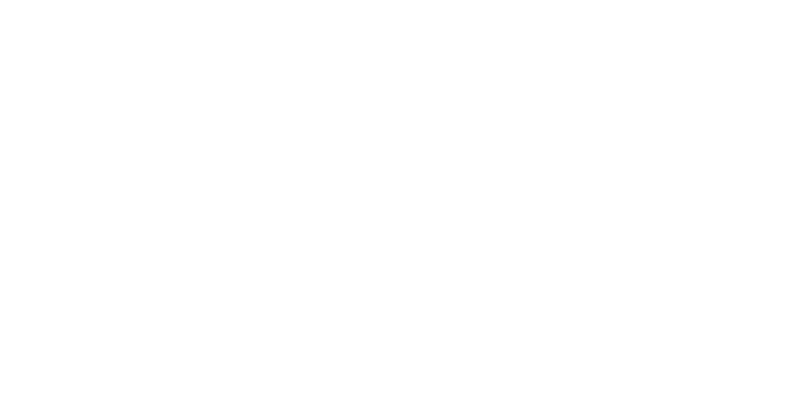
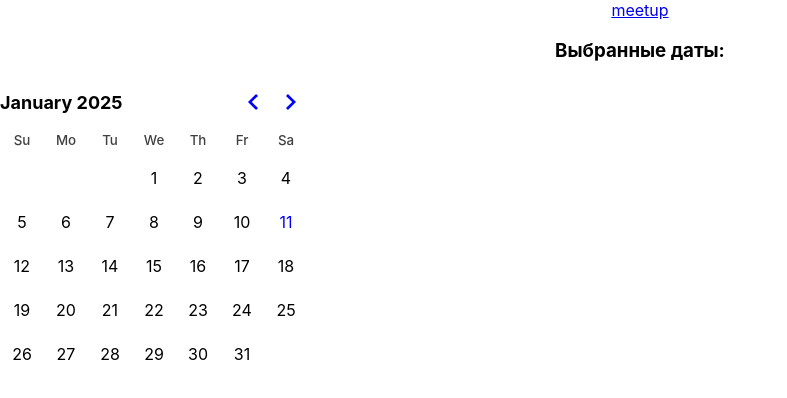
Before and after one commit to YaroslavRadiant/HakatonProject, a React (Create React App) app: page /1/meetup in a window 1280 px wide. Before the commit this address had no page. Shown: the top 398 px of the page, without its empty margins (0-787 px from the left). Built offline with nearby package versions, Linux system fonts and the light colour scheme.

Commit message:
first branch commit

```diff
--- a/package.json
+++ b/package.json
@@ -5,6 +5,7 @@
   "dependencies": {
     "cra-template": "1.2.0",
     "react": "^19.0.0",
+    "react-day-picker": "^9.5.0",
     "react-dom": "^19.0.0",
     "react-router-dom": "^7.1.1",
     "react-scripts": "5.0.1"
--- a/src/App.js
+++ b/src/App.js
@@ -1,14 +1,17 @@
-import { Route, Routes } from "react-router-dom";
+import { Link, Route, Routes } from "react-router-dom";
 import "./App.css";
 import CarearPlaning from "./pages/CarearPlaning/CarearPlaning";
+import Meetup from "./pages/Meetup/Meetup";
 
 function App() {
   return (
     <div className="App flex w-[100vw] h-lvh flex-col items-center">
+      <Link to={`/:user/meetup`}>meetup</Link>
       <Routes>
         {/* тут ваші пейджі */}
         <Route path={`/`} element={<></>} />
         <Route path={`/:user/carear-planing`} element={<CarearPlaning />} />
+        <Route path={`/:user/meetup`} element={<Meetup />} />
       </Routes>
     </div>
   );
--- /dev/null
+++ b/src/pages/Meetup/Meetup.js
@@ -0,0 +1,54 @@
+import React from "react";
+import { DayPicker } from "react-day-picker";
+import "react-day-picker/dist/style.css";
+
+function CalendarWithSpecificDates() {
+  const datesArray = [
+    new Date(2025, 0, 15),
+    new Date(2025, 0, 20),
+    new Date(2025, 0, 25),
+  ];
+
+  return (
+    <div className="flex flex-col items-center justify-center h-screen bg-gray-100">
+      <div className="bg-white p-4 rounded-lg shadow-lg">
+        <h3 className="text-lg font-semibold text-gray-700 mb-4">
+          Выбранные даты:
+        </h3>
+        <DayPicker
+          mode="single"
+          selected={null}
+          showOutsideDays={false}
+          defaultMonth={new Date(2025, 0)}
+          modifiers={{
+            selectedDates: datesArray,
+          }}
+          modifiersClassNames={{
+            selectedDates: "bg-blue-500 text-white rounded-lg",
+          }}
+          className="one-row-calendar"
+          components={{
+            Row: ({ dates }) => (
+              <div className="flex justify-start gap-2">
+                {dates.map((date, index) =>
+                  datesArray.some(
+                    (d) => d.toDateString() === date.toDateString()
+                  ) ? (
+                    <div
+                      key={index}
+                      className="bg-blue-500 text-white p-2 rounded-lg text-center text-sm"
+                    >
+                      {date.toLocaleDateString()}
+                    </div>
+                  ) : null
+                )}
+              </div>
+            ),
+          }}
+        />
+      </div>
+    </div>
+  );
+}
+
+export default CalendarWithSpecificDates;
```
Also changed, not shown: 1 other file (tests, documents, lock files or other folders).
